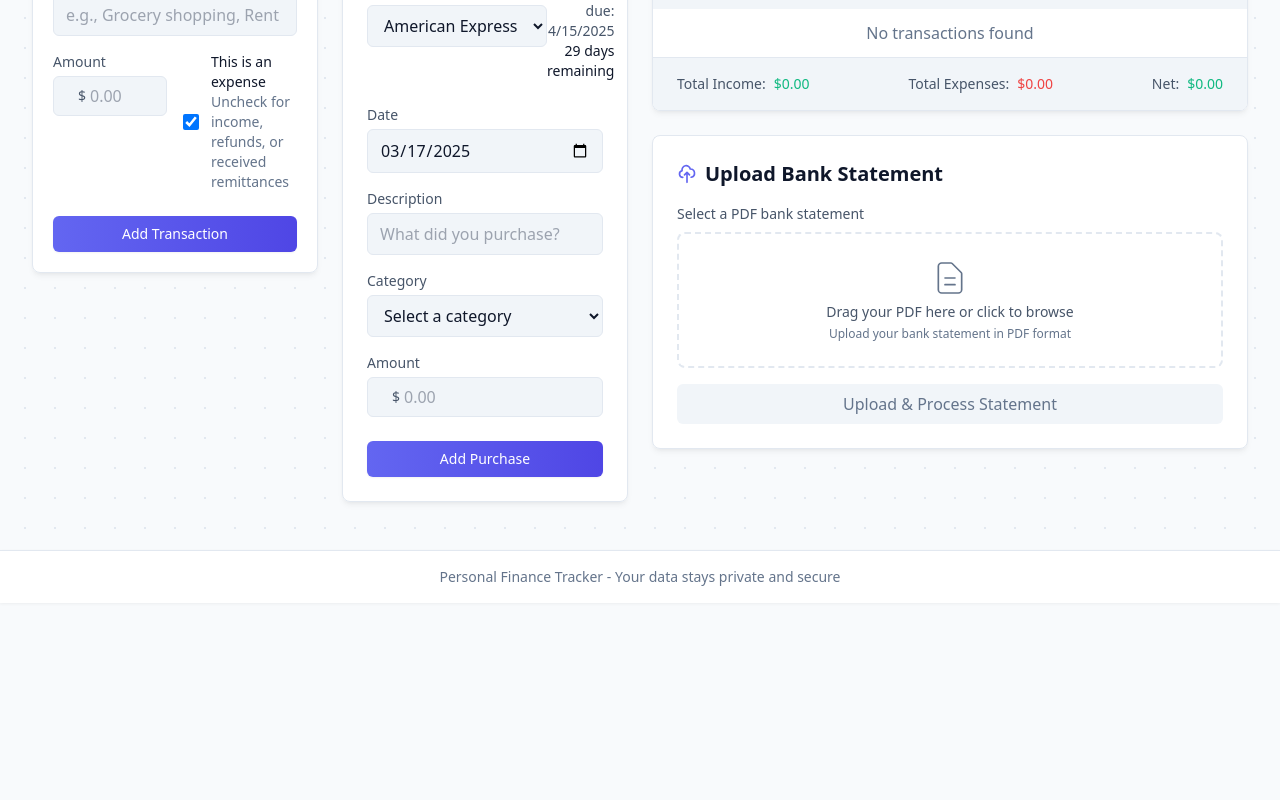
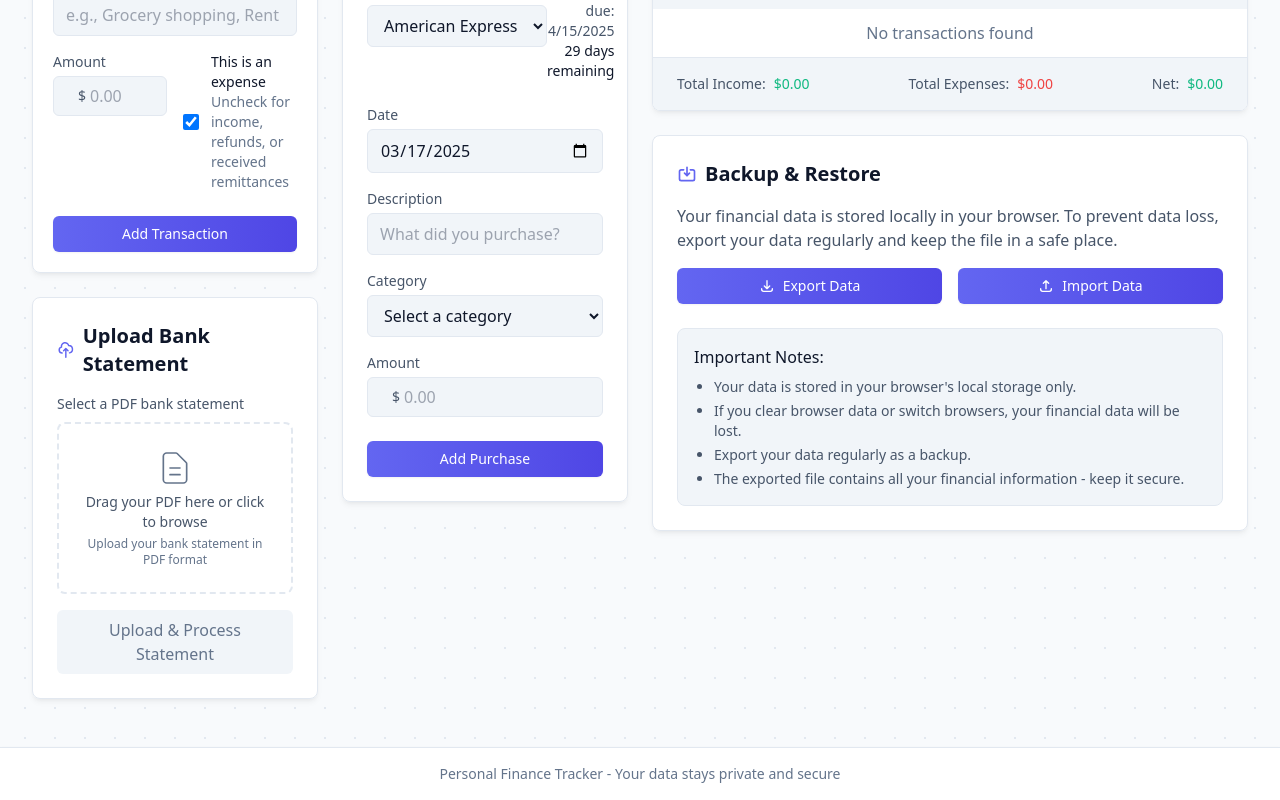
Before and after one commit to RohiMukka/Personal-Finance, a React (Create React App) app in the folder client/: page / in a window 1280 px wide. Shown: the part 787-1587 px from the top of the page. Before the commit the page ends 1390 px from the top, so only its background shows below. Built offline with nearby package versions, Linux system fonts and the light colour scheme.

Commit message:
Feature: Backup and Restore Data

```diff
--- a/client/src/App.js
+++ b/client/src/App.js
@@ -7,6 +7,7 @@ import MonthlyBalanceTracker from './components/MonthlyBalanceTracker';
 import CreditCardTracker from './components/CreditCardTracker';
 import ThemeToggle from './components/ThemeToggle';
 import { ThemeContext } from './ThemeContext';
+import DataBackupTools from './components/DataBackupTools';
 
 // Custom hook for localStorage
 function useLocalStorage(key, initialValue) {
@@ -133,12 +134,18 @@ const App = () => {
               </div>
             </div>
 
-            {/* Three Column Layout - Adjusted column widths */}
+            {/* Three Column Layout */}
             <div className="grid grid-cols-1 lg:grid-cols-12 gap-6">
-              {/* Left Column - Transaction Entry */}
+              {/* Left Column - Transaction Entry + Bank Statement Upload */}
               <div className="lg:col-span-3">
-                <div className="card-premium overflow-hidden">
-                  <ManualTransactionEntry onTransactionAdd={handleAddTransaction} />
+                <div className="space-y-6">
+                  <div className="card-premium overflow-hidden">
+                    <ManualTransactionEntry onTransactionAdd={handleAddTransaction} />
+                  </div>
+
+                  <div className="card-premium overflow-hidden">
+                    <BankStatementUpload onUploadSuccess={handleUploadSuccess} />
+                  </div>
                 </div>
               </div>
 
@@ -149,7 +156,7 @@ const App = () => {
                 </div>
               </div>
 
-              {/* Right Column - Transactions List */}
+              {/* Right Column - Transactions List + Data Backup */}
               <div className="lg:col-span-6">
                 <div className="space-y-6">
                   <div className="card-premium overflow-hidden">
@@ -160,9 +167,11 @@ const App = () => {
                     />
                   </div>
 
-                  {/* PDF Upload moved below transactions */}
                   <div className="card-premium overflow-hidden">
-                    <BankStatementUpload onUploadSuccess={handleUploadSuccess} />
+                    <DataBackupTools
+                      transactions={transactions}
+                      setTransactions={setTransactions}
+                    />
                   </div>
                 </div>
               </div>
--- a/client/src/components/BankStatementUpload.js
+++ b/client/src/components/BankStatementUpload.js
@@ -75,8 +75,8 @@ const BankStatementUpload = ({ onUploadSuccess }) => {
       }, 3000);
 
       // Real API implementation would look like this:
-      /*
-      const response = await fetch('http://localhost:5001/api/upload/bank-statement', {
+
+      /*const response = await fetch('http://localhost:5001/api/upload/bank-statement', {
         method: 'POST',
         body: formData
       });
@@ -99,7 +99,7 @@ const BankStatementUpload = ({ onUploadSuccess }) => {
 
       setIsUploading(false);
       setFile(null);
-      */
+    */
     } catch (error) {
       setUploadStatus({
         success: false,
--- /dev/null
+++ b/client/src/components/DataBackupTools.js
@@ -0,0 +1,198 @@
+import React, { useState, useRef } from 'react';
+
+const DataBackupTools = ({ transactions, setTransactions }) => {
+  const [importStatus, setImportStatus] = useState(null);
+  const fileInputRef = useRef(null);
+
+  // Export all transaction data as a JSON file
+  const handleExport = () => {
+    try {
+      // Create JSON data
+      const data = JSON.stringify(transactions, null, 2); // Pretty print with 2 spaces
+
+      // Create a blob and download link
+      const blob = new Blob([data], { type: 'application/json' });
+      const url = URL.createObjectURL(blob);
+
+      // Create and trigger download
+      const a = document.createElement('a');
+      a.href = url;
+      a.download = `finance-tracker-backup-${new Date().toISOString().slice(0, 10)}.json`;
+      document.body.appendChild(a);
+      a.click();
+
+      // Clean up
+      document.body.removeChild(a);
+      URL.revokeObjectURL(url);
+
+      // Show success message
+      setImportStatus({
+        success: true,
+        message: 'Data exported successfully!'
+      });
+
+      // Clear status after 3 seconds
+      setTimeout(() => setImportStatus(null), 3000);
+    } catch (error) {
+      console.error('Export error:', error);
+      setImportStatus({
+        success: false,
+        message: `Error exporting data: ${error.message}`
+      });
+    }
+  };
+
+  // Trigger file input click
+  const triggerFileInput = () => {
+    if (fileInputRef.current) {
+      fileInputRef.current.click();
+    }
+  };
+
+  // Handle file selection and import
+  const handleImport = (event) => {
+    const file = event.target.files[0];
+    if (!file) return;
+
+    const reader = new FileReader();
+
+    reader.onload = (e) => {
+      try {
+        const importedData = JSON.parse(e.target.result);
+
+        // Validate the imported data
+        if (!Array.isArray(importedData)) {
+          throw new Error('Invalid data format. Expected an array of transactions.');
+        }
+
+        // Check if each item has required fields
+        const isValid = importedData.every(item =>
+          typeof item === 'object' &&
+          item !== null &&
+          'id' in item &&
+          'date' in item &&
+          'description' in item &&
+          'amount' in item
+        );
+
+        if (!isValid) {
+          throw new Error('Invalid transaction data. Some required fields are missing.');
+        }
+
+        // Update transactions
+        setTransactions(importedData);
+
+        // Show success message
+        setImportStatus({
+          success: true,
+          message: `Successfully imported ${importedData.length} transactions!`
+        });
+
+        // Reset file input
+        if (fileInputRef.current) {
+          fileInputRef.current.value = '';
+        }
+      } catch (error) {
+        console.error('Import error:', error);
+        setImportStatus({
+          success: false,
+          message: `Error importing data: ${error.message}`
+        });
+      }
+    };
+
+    reader.onerror = () => {
+      setImportStatus({
+        success: false,
+        message: 'Error reading file'
+      });
+    };
+
+    reader.readAsText(file);
+  };
+
+  return (
+    <div className="p-6">
+      <div className="flex items-center mb-4">
+        <svg xmlns="http://www.w3.org/2000/svg" className="h-5 w-5 mr-2" style={{ color: 'var(--accent-color)' }} fill="none" viewBox="0 0 24 24" stroke="currentColor">
+          <path strokeLinecap="round" strokeLinejoin="round" strokeWidth={2} d="M8 7H5a2 2 0 00-2 2v9a2 2 0 002 2h14a2 2 0 002-2V9a2 2 0 00-2-2h-3m-1 4l-3 3m0 0l-3-3m3 3V4" />
+        </svg>
+        <h2 className="text-xl font-semibold text-primary">Backup & Restore</h2>
+      </div>
+
+      <p className="mb-4 text-secondary">
+        Your financial data is stored locally in your browser. To prevent data loss, export your data regularly and keep the file in a safe place.
+      </p>
+
+      <div className="grid grid-cols-1 md:grid-cols-2 gap-4 mb-4">
+        <div>
+          <button
+            onClick={handleExport}
+            className="w-full btn-premium py-2 text-sm font-medium"
+          >
+            <span className="flex items-center justify-center">
+              <svg xmlns="http://www.w3.org/2000/svg" className="h-4 w-4 mr-2" fill="none" viewBox="0 0 24 24" stroke="currentColor">
+                <path strokeLinecap="round" strokeLinejoin="round" strokeWidth={2} d="M4 16v1a3 3 0 003 3h10a3 3 0 003-3v-1m-4-4l-4 4m0 0l-4-4m4 4V4" />
+              </svg>
+              Export Data
+            </span>
+          </button>
+        </div>
+
+        <div>
+          <button
+            onClick={triggerFileInput}
+            className="w-full btn-premium py-2 text-sm font-medium"
+          >
+            <span className="flex items-center justify-center">
+              <svg xmlns="http://www.w3.org/2000/svg" className="h-4 w-4 mr-2" fill="none" viewBox="0 0 24 24" stroke="currentColor">
+                <path strokeLinecap="round" strokeLinejoin="round" strokeWidth={2} d="M4 16v1a3 3 0 003 3h10a3 3 0 003-3v-1m-4-8l-4-4m0 0L8 8m4-4v12" />
+              </svg>
+              Import Data
+            </span>
+          </button>
+          <input
+            type="file"
+            ref={fileInputRef}
+            onChange={handleImport}
+            accept=".json"
+            className="hidden"
+          />
+        </div>
+      </div>
+
+      {importStatus && (
+        <div className={`p-4 rounded-lg ${
+          importStatus.success
+            ? 'bg-green-100 dark:bg-green-900/20 text-green-800 dark:text-green-300 border border-green-200 dark:border-green-800'
+            : 'bg-red-100 dark:bg-red-900/20 text-red-800 dark:text-red-300 border border-red-200 dark:border-red-800'
+        }`}>
+          <div className="flex">
+            {importStatus.success ? (
+              <svg className="h-5 w-5 mr-2 flex-shrink-0" fill="currentColor" viewBox="0 0 20 20">
+                <path fillRule="evenodd" d="M10 18a8 8 0 100-16 8 8 0 000 16zm3.707-9.293a1 1 0 00-1.414-1.414L9 10.586 7.707 9.293a1 1 0 00-1.414 1.414l2 2a1 1 0 001.414 0l4-4z" clipRule="evenodd" />
+              </svg>
+            ) : (
+              <svg className="h-5 w-5 mr-2 flex-shrink-0" fill="currentColor" viewBox="0 0 20 20">
+                <path fillRule="evenodd" d="M10 18a8 8 0 100-16 8 8 0 000 16zM8.707 7.293a1 1 0 00-1.414 1.414L8.586 10l-1.293 1.293a1 1 0 101.414 1.414L10 11.414l1.293 1.293a1 1 0 001.414-1.414L11.414 10l1.293-1.293a1 1 0 00-1.414-1.414L10 8.586 8.707 7.293z" clipRule="evenodd" />
+              </svg>
+            )}
+            <p>{importStatus.message}</p>
+          </div>
+        </div>
+      )}
+
+      <div className="mt-6 p-4 border border-theme rounded-lg bg-tertiary">
+        <h3 className="text-primary font-medium mb-2">Important Notes:</h3>
+        <ul className="list-disc pl-5 text-secondary text-sm space-y-1">
+          <li>Your data is stored in your browser's local storage only.</li>
+          <li>If you clear browser data or switch browsers, your financial data will be lost.</li>
+          <li>Export your data regularly as a backup.</li>
+          <li>The exported file contains all your financial information - keep it secure.</li>
+        </ul>
+      </div>
+    </div>
+  );
+};
+
+export default DataBackupTools;
```
